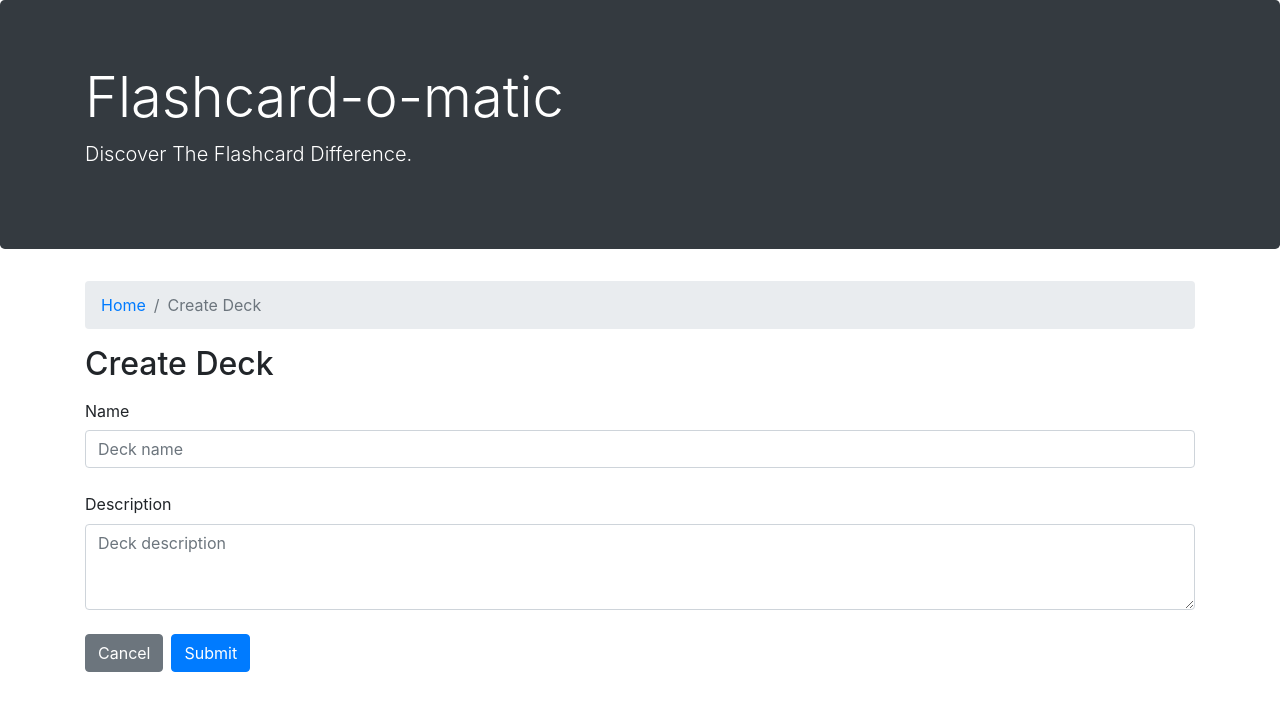
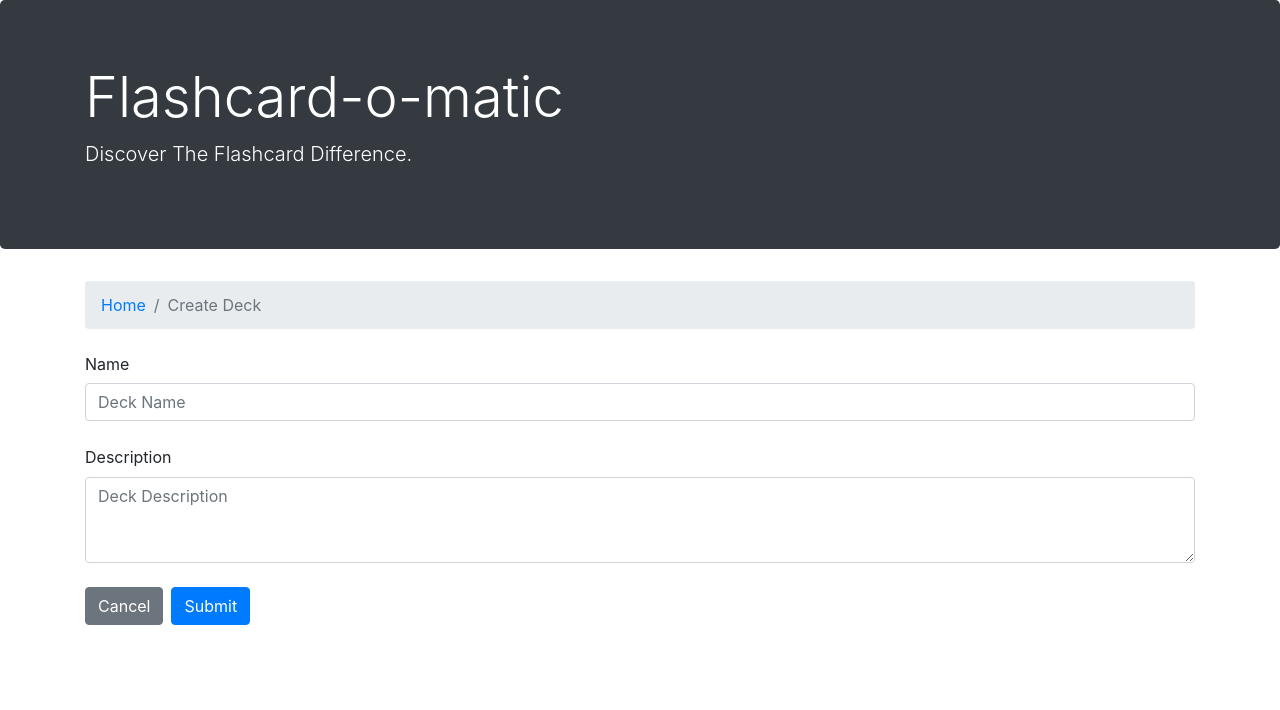
Before and after one commit to SJBroida/Flashcard_App, a React (Create React App) app: page /decks/new in a window 1280 px wide. Shown: the top 710 px of the page. Built offline with nearby package versions, Linux system fonts and the light colour scheme; a web font is replaced by a local one.

Commit message:
Modified Deck Form, Create Deck, and Edit Deck
Moved event handlers from Create/Edit Deck to be handled by Deck Form
Simplified parameters passed to Deck Form by Create/Edit Deck components

```diff
--- a/src/Decks/Cards/CardForm.js
+++ b/src/Decks/Cards/CardForm.js
@@ -40,6 +40,7 @@ function CardForm({ editFront = "", editBack = "", deckId, cardId, isNew }) {
 
 	return (
 		<div className="">
+			{/* Determine if the CardForm is called by EditCard or AddCard */}
 			<form onSubmit={isNew ? handleCreateSubmit : handleEditSubmit}>
 				<div className="row">
 					<label htmlFor="front" className="form-label ml-3">
@@ -78,11 +79,9 @@ function CardForm({ editFront = "", editBack = "", deckId, cardId, isNew }) {
 						className="btn btn-secondary ml-3"
 						onClick={(e) => {
 							e.preventDefault();
-
 							history.go(-1);
 						}}
 					>
-
 						{isNew ? "Done" : "Cancel"}
 					</button>
 					<button type="submit" className="btn btn-primary ml-2">
--- a/src/Decks/CreateDeck.js
+++ b/src/Decks/CreateDeck.js
@@ -13,36 +13,6 @@ import DeckForm from "./DeckForm";
 
 function CreateDeck() {
 
-    const formType = "Create Deck";
-    const createNamePlaceholder = "Deck name";
-    const createDescriptionPlaceholder = "Deck description";
-
-    const initialFormData = {
-        name: "",
-        description: "",
-    };
-
-    const [formData, setFormData] = useState(initialFormData);
-    const history = useHistory();
-
-    const handleChange = ({target}) => {
-        setFormData({
-            ...formData,
-            [target.name] : target.value,
-        });
-    }
-
-    async function handleSubmit(e) {
-        e.preventDefault();
-        const {id} = await createDeck(formData);
-        history.push(`/decks/${id}`);
-    }
-
-    const handleCreateCancel = (e) => {
-        e.preventDefault();
-        history.push("/");
-    }
-
     return (
         <div>
             {/* Insert the code for the page navigation here */}
@@ -56,15 +26,8 @@ function CreateDeck() {
                     </li>
                 </ol>
             </nav>
-            <DeckForm
-                formType={formType}
-                formData={formData}
-                handleChange={handleChange}
-                handleSubmit={handleSubmit}
-                createNamePlaceholder={createNamePlaceholder}
-                createDescriptionPlaceholder={createDescriptionPlaceholder}
-                handleCreateCancel={handleCreateCancel}
-            />
+            {/* Call the Deck Form HTML */}
+            <DeckForm isNew={true} />
         </div>
     );
 
--- a/src/Decks/DeckForm.js
+++ b/src/Decks/DeckForm.js
@@ -1,24 +1,48 @@
-import React from "react";
+import React, { useState, useEffect } from "react";
+import { useHistory } from "react-router-dom";
+import { createDeck, updateDeck } from "../utils/api";
 
 
-function DeckForm({
-    formType, formData, handleChange, handleSubmit, createNamePlaceholder, createDescriptionPlaceholder, handleCreateCancel,
-    handleEditChange, handleEditSubmit, editDeckData, editNamePlaceholder, editDescriptionPlaceholder, handleEditCancel
-})
-{
-    // Variable values are determined depending on if a deck is being created or changed
-    const submit = formType === "Create Deck" ? handleSubmit : handleEditSubmit
-    const change = formType === "Create Deck" ? handleChange : handleEditChange
-    const valueName = formType === "Create Deck" ? formData.name : editDeckData.name
-    const valueDescription = formType === "Create Deck" ? formData.description : editDeckData.description
-    const namePlaceholder = formType === "Create Deck" ? createNamePlaceholder : editNamePlaceholder
-    const descriptionPlaceholder = formType === "Create Deck" ? createDescriptionPlaceholder : editDescriptionPlaceholder
-    const cancel = formType === "Create Deck" ? handleCreateCancel : handleEditCancel
+function DeckForm({ editDesc = "", editName = "", editId = "", isNew }) {
+
+    const [name, setName] = useState("");
+	const [desc, setDesc] = useState("");
+	const newDeck = { name: name, description: desc };
+	const upDeck = { name: name, description: desc, id: editId };
+	const history = useHistory();
+
+    // Event handlers for when changing the name & description of a deck.
+	const handleNameChange = (event) => setName(event.target.value);
+	const handleDescriptionChange = (event) => setDesc(event.target.value);
+
+	useEffect(() => {
+		setName(editName);
+		setDesc(editDesc);
+	}, [editName, editDesc]);
+
+    // Event handler for when creating a deck
+	const handleCreateSubmit = async function (event) {
+		event.preventDefault();
+		let result = await createDeck(newDeck);
+		let deckId = result.id;
+		history.push(`/decks/${deckId}`);
+	};
+
+    // Event handler for when editing a deck
+    const handleEditSubmit = async function (event) {
+		event.preventDefault();
+		let result = await updateDeck(upDeck);
+		let deckId = result.id;
+		history.push(`/decks/${deckId}`);
+	};
 
     return(
         <div>
-            <h2>{formType}</h2>
-            <form onSubmit={submit} className="form-group">
+			<form
+                /* Determine which event handler to use when form is submitted */
+				onSubmit={isNew ? handleCreateSubmit : handleEditSubmit}
+				className="form-group"
+			>
                 <label className="col-form-label" htmlFor="deckName">
                     Name
                 </label>
@@ -26,26 +50,41 @@ function DeckForm({
                     id="deckName"
                     type="text"
                     name="name"
-                    onChange={change}
+                    onChange={handleNameChange}
                     className="form-control"
-                    value={valueName}
-                    placeholder={namePlaceholder}
+                    value={name}
+                    placeholder="Deck Name"
                 />
                 <br></br>
-                <label htmlFor="deckDescription">Description</label>
+
+                <label htmlFor="deckDescription">
+                    Description
+                </label>
                 <textarea
                     id="deckDescription"
                     name="description"
-                    onChange={change}
+                    onChange={handleDescriptionChange}
                     className="form-control"
-                    value={valueDescription}
+                    value={desc}
                     rows="3"
-                    placeholder={descriptionPlaceholder}
+                    placeholder="Deck Description"
                 />
                  <br></br>
-                <button className="btn btn-secondary" onClick={cancel}>Cancel </button>
-                <button className="btn btn-primary ml-2" type="submit">Submit</button>
-            </form>
+
+                <button
+                    className="btn btn-secondary"
+                    /* On Click, use anonymous event handlerto go back one page in history */
+					onClick={(e) => {
+						e.preventDefault();
+						history.go(-1);
+					}}
+                >
+                    Cancel{" "}
+                </button>
+                <button className="btn btn-primary ml-2" type="submit">
+                    Submit
+                </button>
+            </form> {/* End of Form for modifying or creating a deck */}
         </div>
 
     );
--- a/src/Decks/EditDeck.js
+++ b/src/Decks/EditDeck.js
@@ -1,7 +1,7 @@
-import React , {useEffect, useState} from "react";
-import {useHistory, useParams, Link} from "react-router-dom";
+import React , { useEffect, useState } from "react";
+import { useParams, Link } from "react-router-dom";
 
-import {readDeck, updateDeck} from "../utils/api";
+import { readDeck } from "../utils/api";
 
 import DeckForm from "./DeckForm";
 
@@ -15,76 +15,30 @@ import DeckForm from "./DeckForm";
 
 function EditDeck() {
 
-    const [currentDeck, setCurrentDeck] = useState({});
-    // This is the information that will pre-fill the Name and Description forms
-    // on the Edit Deck screen.
-    const [editDeckData, setEditDeckData] = useState({});
-    const history = useHistory();
     // Obtain the deckId from the URL Parameters
     const params = useParams();
     const deckId = params.deckId;
+    // Create Use State instance for Deck being changed
+    const [deck, setDeck] = useState({});
 
-    const formType = "Edit Deck";
+    // This is the information that will pre-fill the Name and Description forms
+    // on the Edit Deck screen.
 
     useEffect(() => {
 
         const abortController = new AbortController();
         const signal = abortController.signal;
 
-        async function fetchDecks() {
-          const decksData = await readDeck(deckId, signal);
-          setCurrentDeck(decksData);
+        async function fetchDeck() {
+          const deckData = await readDeck(deckId, signal);
+          setDeck(deckData);
         }
 
-        fetchDecks();
-        // Immediately after fetching the Deck, get the deck's name and description
-        const {theName, theDescription} = currentDeck;
-        // Create Initial Deck Object Data
-        const initialEditDeckData = {
-            name: theName,
-            description: theDescription,
-            id: deckId
-        };
-        // Set the Edit Deck Data to be passed
-        setEditDeckData(initialEditDeckData);
+        fetchDeck();
 
         return () => abortController.abort();
 
     }, [deckId]);
-
-    async function handleEditSubmit(event){
-        event.preventDefault();
-        const abortController = new AbortController();
-        const signal = abortController.signal;
-
-        await updateDeck(editDeckData, signal);
-        history.push(`/decks/${deckId}`);
-
-        return() => abortController.abort();
-    }
-
-    const handleEditChange = ({target}) => {
-        setEditDeckData({
-            ...editDeckData,
-            [target.name] : target.value
-        });
-    }
-
-    async function handleEditSubmit(event){
-        event.preventDefault();
-        const abortController = new AbortController();
-        const signal = abortController.signal;
-
-        await updateDeck(editDeckData, signal);
-        history.push(`/decks/${deckId}`);
-
-        return() => abortController.abort();
-    }
-
-    const handleEditCancel = (e) => {
-        e.preventDefault();
-        history.push(`/decks/${deckId}`);
-    }
 
     return (
         <div>
@@ -95,21 +49,19 @@ function EditDeck() {
                         <Link to="/">Home</Link>
                     </li>
                     <li className="breadcrumb-item">
-                        <Link to={`/decks/${deckId}`}>{currentDeck.name}</Link>
+                        <Link to={`/decks/${deckId}`}>{deck.name}</Link>
                     </li>
                     <li className="breadcrumb-item active" aria-current="page">
                         Edit Deck
                     </li>
                 </ol>
             </nav>
+            {/* Call the Deck Form HTML */}
             <DeckForm
-                formType={formType}
-                handleEditChange={handleEditChange}
-                handleEditSubmit={handleEditSubmit}
-                editDeckData={editDeckData}
-                editNamePlaceholder={currentDeck.name}
-                editDescriptionPlaceholder={currentDeck.description}
-                handleEditCancel={handleEditCancel}
+                editDesc={deck.description}
+                editName={deck.name}
+                editId={deckId}
+                isNew={false}
             />
         </div>
     );
```
